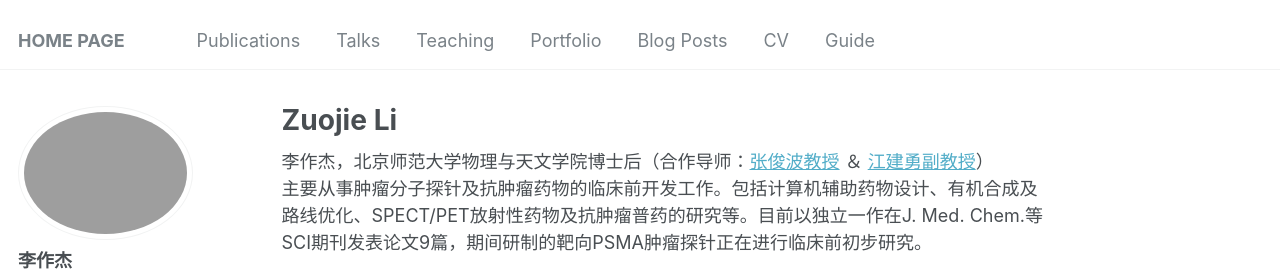
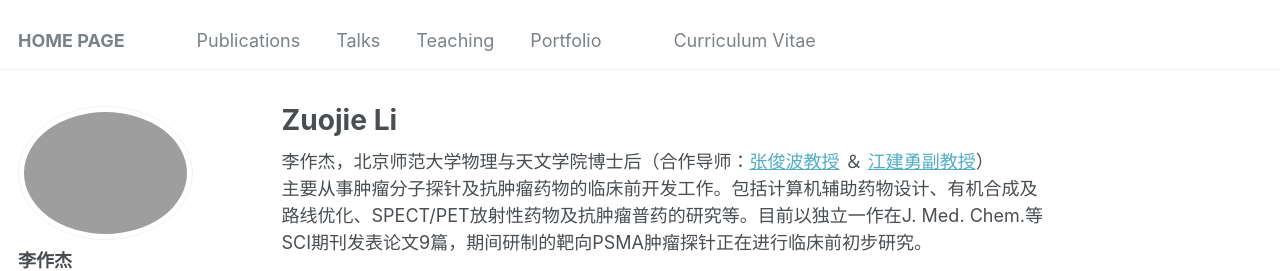
Before and after one commit to Infinity-LZJ/Zuojie_Li.github, a Jekyll site: the page built from _pages/about.md, in a window 1280 px wide. Shown: the top 271 px of the page. Built offline with Jekyll 4.4.1, drawn with Linux system fonts in a browser that asks for light colours; some web fonts are replaced.

Commit message:
Update navigation.yml
Signed-off-by: Zuojie_Li <zuojieli@yeah.net>

```diff
--- a/_data/navigation.yml
+++ b/_data/navigation.yml
@@ -17,11 +17,11 @@ main:
   - title: "Portfolio"
     url: /portfolio/
 
-  - title: "Blog Posts"
+  - #title: "Blog Posts"
     url: /year-archive/
 
-  - title: "CV"
+  - title: "Curriculum Vitae"
     url: /cv/
 
-  - title: "Guide"
+  - #title: "Guide"
     url: /markdown/
```
